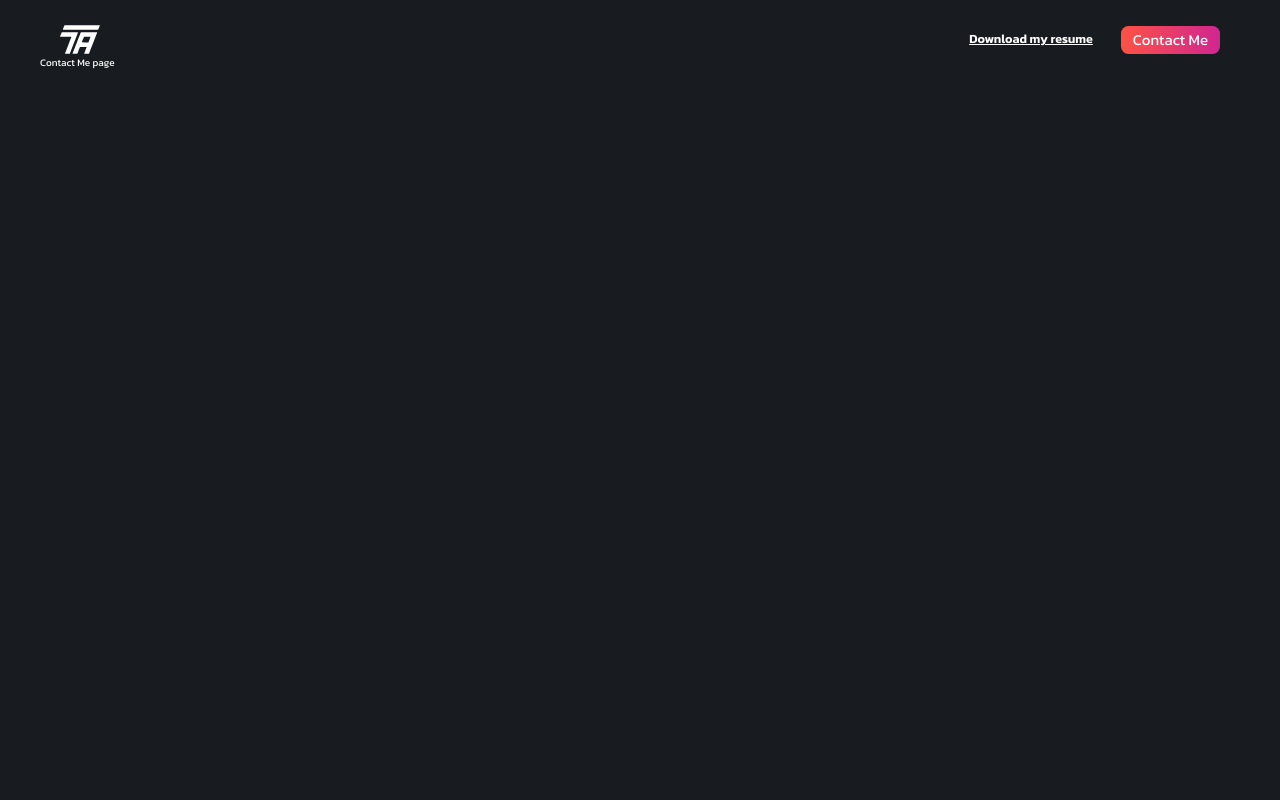
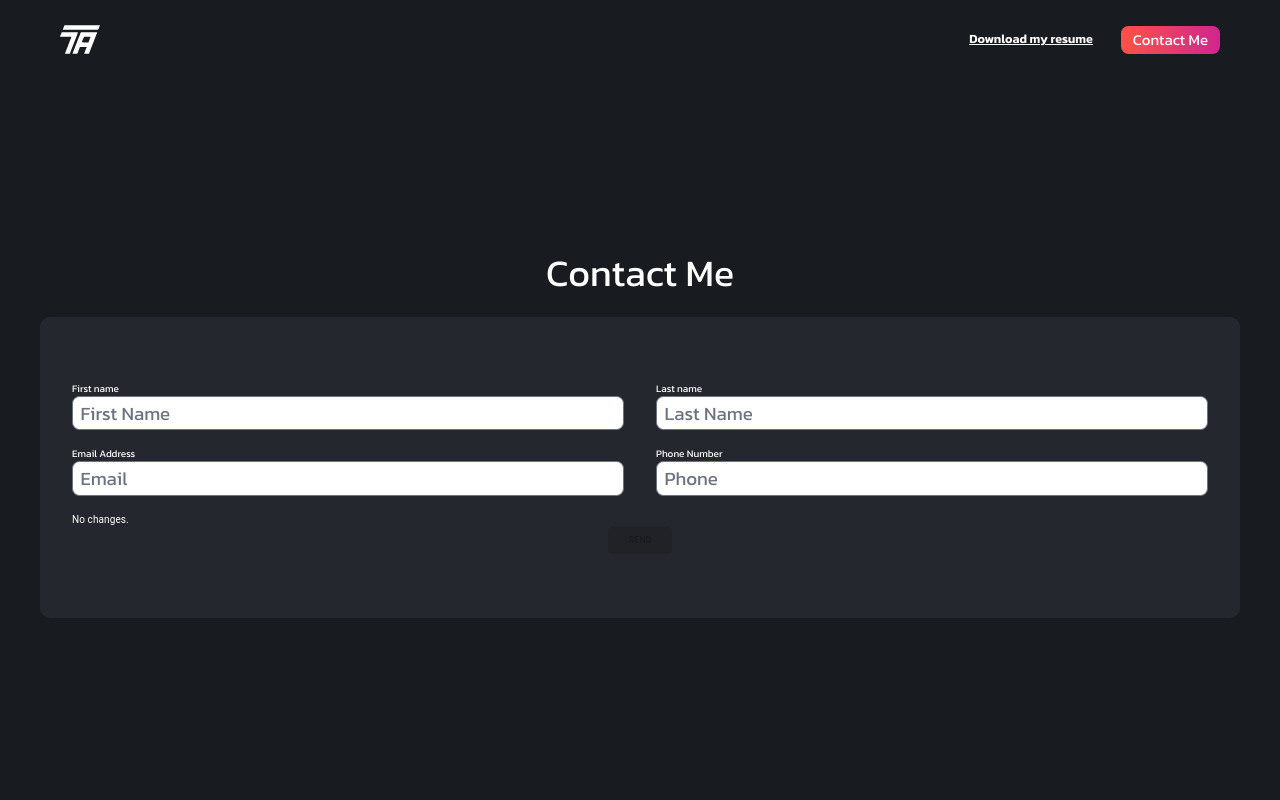
Before and after one commit to taanguiano/anguiano-agency-site, a Next.js app: page /contact-me in a window 1280 px wide. Shown: the top 800 px of the page. Built offline with nearby package versions, Linux system fonts and the light colour scheme.

Commit message:
Adding Steam project

```diff
--- /dev/null
+++ b/src/app/contact-me/components/FormPanel.tsx
@@ -0,0 +1,106 @@
+import {
+  Button,
+  Dialog,
+  DialogActions,
+  DialogContent,
+  DialogTitle,
+  Typography,
+} from "@mui/material";
+import React, { useState } from "react";
+import { ErrorMessage } from "../page";
+
+type FormPanelProps = {
+  formIsSubmitting: boolean;
+  formIsDirty: boolean;
+  numberOfDirtyFields: number;
+  numberOfDirtyFieldErrors: number;
+  errorMessages: ErrorMessage[];
+  statusMessage: () => React.ReactNode;
+  statusIcon: () => React.ReactNode;
+  onSubmit: () => Promise<void>;
+};
+
+export const FormPanel = ({
+  formIsDirty,
+  formIsSubmitting,
+  numberOfDirtyFields,
+  numberOfDirtyFieldErrors,
+  errorMessages,
+  onSubmit,
+  statusIcon,
+  statusMessage,
+}: FormPanelProps) => {
+  // State
+  // Pre submission errors modal
+  const [showPreSubErrorsModal, setShowPreSubErrorsModal] = useState(false);
+
+  return (
+    <>
+      {numberOfDirtyFieldErrors > 0 ? (
+        <Typography className="text-red-400 text-2xl font-semibold">
+          <span
+            className="underline cursor-pointer"
+            onClick={() => setShowPreSubErrorsModal(!showPreSubErrorsModal)}
+          >
+            {numberOfDirtyFieldErrors}
+          </span>
+          &nbsp;errors.
+        </Typography>
+      ) : numberOfDirtyFields > 0 ? (
+        <Typography className="text-yellow-400 text-2xl font-semibold">
+          {numberOfDirtyFields} changes
+        </Typography>
+      ) : (
+        <Typography className="text-2xl font-semibold">No changes.</Typography>
+      )}
+      <div className="flex gap-4">
+        {statusIcon()} {statusMessage()}
+      </div>
+      <div className="w-full flex justify-center gap-10">
+        <Button
+          disabled={
+            !formIsDirty || numberOfDirtyFieldErrors > 0 || formIsSubmitting
+          }
+          color="info"
+          variant="contained"
+          className="text-2xl flex gap-2"
+          onClick={onSubmit}
+        >
+          Send
+        </Button>
+      </div>
+      {/* Dialog */}
+      <Dialog
+        open={showPreSubErrorsModal}
+        onClose={() => setShowPreSubErrorsModal(false)}
+      >
+        <DialogTitle className="text-5xl font-semibold">
+          Your form has errors!
+        </DialogTitle>
+        <DialogContent>
+          {errorMessages.map((errorMessage, index) => {
+            return (
+              <div key={index} className="[&:not(:last-child)]:mb-4 ">
+                <Typography className="text-red-400 text-2xl">
+                  Field:&nbsp;{errorMessage.field}
+                </Typography>
+                <Typography className="text-red-400 text-2xl">
+                  Error:&nbsp;{errorMessage.error}
+                </Typography>
+              </div>
+            );
+          })}
+        </DialogContent>
+        <DialogActions>
+          <Button
+            onClick={() => setShowPreSubErrorsModal(false)}
+            variant="contained"
+            color="info"
+          >
+            Close
+          </Button>
+        </DialogActions>
+      </Dialog>
+    </>
+  );
+};
--- a/src/app/contact-me/page.tsx
+++ b/src/app/contact-me/page.tsx
@@ -1,6 +1,199 @@
-import React from "react";
+"use client";
+
+import React, { useState } from "react";
 import { Container } from "../global-components/container";
+import { FormProvider, SubmitHandler, useForm } from "react-hook-form";
+import ContactMeSchema, { ContactMeType } from "./utils/contact-me.schema";
+import { zodResolver } from "@hookform/resolvers/zod";
+import { FormPanel } from "./components/FormPanel";
+import { mockSubmit } from "./utils/contact-me.mock.api";
+import {
+  CheckCircle as CheckCircleIcon,
+  Error as ErrorIcon,
+} from "@mui/icons-material";
+import {
+  Button,
+  CircularProgress,
+  Dialog,
+  DialogContent,
+  DialogTitle,
+  Typography,
+} from "@mui/material";
 
-export default function ContactMe() {
-  return <Container className="h-screen">Contact Me page</Container>;
-}
+export type ErrorMessage = {
+  field: string;
+  error: string;
+};
+
+const ContactMePage = () => {
+  // State
+  const [submitting, setSubmitting] = useState(false);
+  // Post-submission errors modal
+  const [showPostSubErrorsModal, setShowPostSubErrorsModal] = useState(false);
+
+  // RHF
+  const methods = useForm<ContactMeType>({
+    mode: "onChange",
+    reValidateMode: "onChange",
+    defaultValues: {
+      firstName: "",
+      lastName: "",
+      email: "",
+      phone: "",
+    },
+    resolver: zodResolver(ContactMeSchema),
+  });
+
+  const {
+    handleSubmit,
+    register,
+    reset,
+    setError,
+    formState: {
+      isDirty,
+      dirtyFields,
+      errors,
+      isSubmitting,
+      isSubmitSuccessful,
+      isSubmitted,
+    },
+  } = methods;
+
+  // Callbacks
+  const onSubmit: SubmitHandler<ContactMeType> = async () => {
+    setSubmitting(true);
+    try {
+      await mockSubmit();
+    } catch (e) {
+      console.error(e);
+      // Throwing runtime error here to negate isSubmitSuccessful
+      throw Error("Failed to save.");
+    } finally {
+      setSubmitting(false);
+      reset();
+    }
+  };
+
+  const getStatusIcon = (): React.ReactNode => {
+    if (isSubmitting) {
+      return <CircularProgress size={40} />;
+    }
+    if (isSubmitSuccessful) {
+      return <CheckCircleIcon />;
+    }
+    return null;
+  };
+
+  const getStatusMessage = (): React.ReactNode => {
+    if (isSubmitting) {
+      return <Typography className="text-white">Submitting...</Typography>;
+    }
+    if (isSubmitSuccessful) {
+      return <Typography className="text-white">Success</Typography>;
+    }
+    if (isSubmitted && !isSubmitSuccessful) {
+      return (
+        <Button
+          className="text-2xl flex gap-4"
+          color="error"
+          variant="contained"
+          onClick={() => setShowPostSubErrorsModal(true)}
+        >
+          <ErrorIcon />
+          Error: failed to save...
+        </Button>
+      );
+    }
+    return null;
+  };
+
+  const dirtyFieldErrors = Object.keys(errors).filter((fieldWithError) =>
+    Object.keys(dirtyFields).includes(fieldWithError)
+  );
+
+  const dirtyFieldErrorMessages = dirtyFieldErrors.map((fieldWithError) => ({
+    field: fieldWithError,
+    error: errors[fieldWithError as keyof ContactMeType]?.message as string,
+  }));
+
+  return (
+    <>
+      <Container className="my-80">
+        <h1 className="text-6xl w-full text-center pb-6">Contact Me</h1>
+        <div className="w-full mx-auto rounded-none md:rounded-2xl p-4 md:p-8 bg-secondary">
+          <FormProvider {...methods}>
+            <form
+              className="my-8"
+              onSubmit={handleSubmit(onSubmit)}
+              autoComplete="off"
+            >
+              <div className="flex flex-col md:flex-row gap-8 mb-4">
+                <div className="flex flex-col w-full">
+                  <label htmlFor="firstName">First name</label>
+                  <input
+                    id="firstName"
+                    type="text"
+                    placeholder="First Name"
+                    className="text-black rounded-xl text-3xl"
+                    {...register("firstName")}
+                  />
+                </div>
+                <div className="flex flex-col w-full">
+                  <label htmlFor="lastName">Last name</label>
+                  <input
+                    id="lastName"
+                    type="text"
+                    placeholder="Last Name"
+                    className="text-black rounded-xl text-3xl"
+                    {...register("lastName")}
+                  />
+                </div>
+              </div>
+              <div className="flex flex-col md:flex-row gap-8">
+                <div className="flex flex-col w-full mb-4">
+                  <label htmlFor="email">Email Address</label>
+                  <input
+                    id="email"
+                    type="text"
+                    placeholder="Email"
+                    className="text-black rounded-xl text-3xl"
+                    {...register("email")}
+                  />
+                </div>
+                <div className="flex flex-col w-full mb-4">
+                  <label htmlFor="phone">Phone Number</label>
+                  <input
+                    id="phone"
+                    type="text"
+                    placeholder="Phone"
+                    className="text-black rounded-xl text-3xl"
+                    {...register("phone")}
+                  />
+                </div>
+              </div>
+              <FormPanel
+                formIsDirty={isDirty}
+                formIsSubmitting={submitting}
+                numberOfDirtyFields={Object.keys(dirtyFields).length}
+                numberOfDirtyFieldErrors={dirtyFieldErrors.length}
+                errorMessages={dirtyFieldErrorMessages}
+                onSubmit={handleSubmit(onSubmit)}
+                statusIcon={getStatusIcon}
+                statusMessage={getStatusMessage}
+              />
+            </form>
+          </FormProvider>
+        </div>
+      </Container>
+      <Dialog
+        open={showPostSubErrorsModal}
+        onClose={() => setShowPostSubErrorsModal(false)}
+      >
+        <DialogTitle>Your submission failed!</DialogTitle>
+        <DialogContent></DialogContent>
+      </Dialog>
+    </>
+  );
+};
+
+export default ContactMePage;
--- /dev/null
+++ b/src/app/contact-me/utils/contact-me.mock.api.ts
@@ -0,0 +1,10 @@
+export const mockSubmit = async () => {
+  return new Promise<void>((resolve, reject) => {
+    setTimeout(() => {
+      const isSuccess = Math.random() > 0.5; // Simulate random success/failure
+      isSuccess
+        ? resolve()
+        : reject(new Error("Your last name is just not the right one!"));
+    }, 1500);
+  });
+};
--- /dev/null
+++ b/src/app/contact-me/utils/contact-me.schema.ts
@@ -0,0 +1,12 @@
+import { z } from "zod";
+
+const ContactMeSchema = z.object({
+  firstName: z.string().max(50).optional(),
+  lastName: z.string().max(50).optional(),
+  email: z.string().email().or(z.literal("")).optional(),
+  phone: z.string().optional(),
+});
+
+export type ContactMeType = z.infer<typeof ContactMeSchema>;
+
+export default ContactMeSchema;
```
Also changed, not shown: package.json (+11 -4 lines), 1 other file (tests, documents, lock files or other folders).
